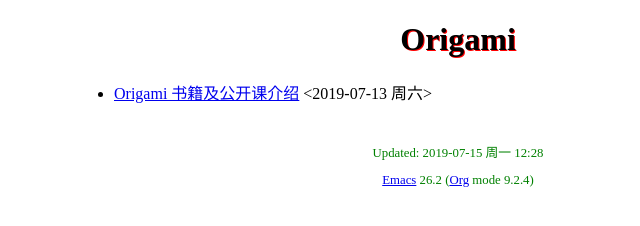
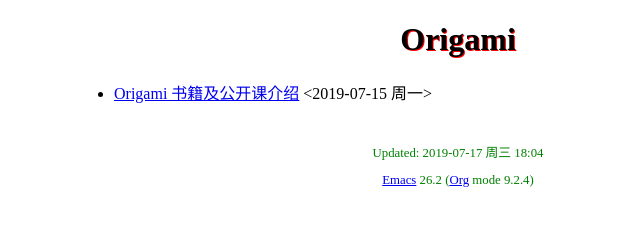
Before and after one commit to lu19961121/Org-Web, a plain HTML site: page file/Origami/Origami.html in a window 1280 px wide. Shown: the full height of the page, 182-822 px from the left. Drawn offline with Linux system fonts and the light colour scheme.

Commit message:
update Origami homepage time

```diff
--- a/file/Origami/Origami.html
+++ b/file/Origami/Origami.html
@@ -3,7 +3,7 @@
 "http://www.w3.org/TR/xhtml1/DTD/xhtml1-strict.dtd">
 <html xmlns="http://www.w3.org/1999/xhtml" lang="en" xml:lang="en">
 <head>
-<!-- 2019-07-15 周一 12:28 -->
+<!-- 2019-07-17 周三 18:04 -->
 <meta http-equiv="Content-Type" content="text/html;charset=utf-8" />
 <meta name="viewport" content="width=device-width, initial-scale=1" />
 <title>Origami</title>
@@ -14,11 +14,11 @@
 <div id="content">
 <h1 class="title">Origami</h1>
 <ul class="org-ul">
-<li><a href="2019/07/13/index.html">Origami 书籍及公开课介绍</a> <span class="timestamp-wrapper"><span class="timestamp">&lt;2019-07-13 周六&gt;</span></span></li>
+<li><a href="2019/07/13/index.html">Origami 书籍及公开课介绍</a> <span class="timestamp-wrapper"><span class="timestamp">&lt;2019-07-15 周一&gt;</span></span></li>
 </ul>
 </div>
 <div id="postamble" class="status">
-<p class="date">Updated: 2019-07-15 周一 12:28</p>
+<p class="date">Updated: 2019-07-17 周三 18:04</p>
 <p class="creator"><a href="https://www.gnu.org/software/emacs/">Emacs</a> 26.2 (<a href="https://orgmode.org">Org</a> mode 9.2.4)</p>
 </div>
 </body>
```
Also changed, not shown: 1 other file.
